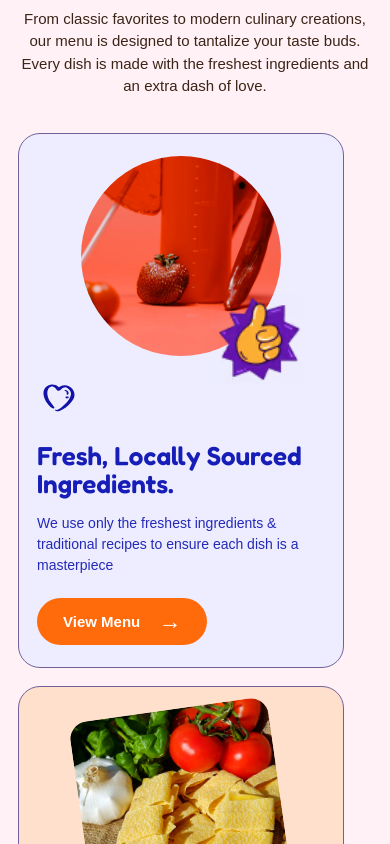
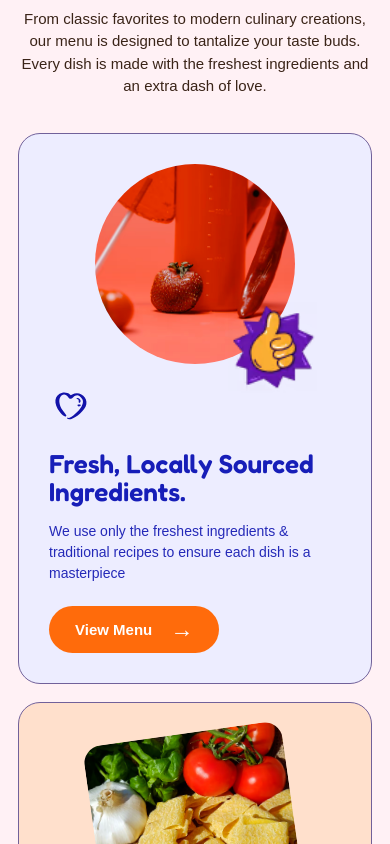
Before and after one commit to Saifi13/dineora-restaurant, a React (Vite) app: page / in a window 390 px wide. Shown: the part 3560-4404 px from the top of the page. Built offline with nearby package versions, Linux system fonts and the light colour scheme.

Commit message:
Center dine cards

```diff
--- a/src/index.css
+++ b/src/index.css
@@ -2229,10 +2229,12 @@ body {
 
   .dine-card-stack > .dine-feature-card,
   .dine-card-stack > .fresh-card {
-    width: 92%;
-    padding: 22px 18px;
-  }
-
+    width: 100%;
+    margin-inline: auto;
+  }
+}
+
+@media (max-width: 700px) {
   .dine-card-stack > .dine-feature-card {
     gap: 20px;
   }
```
